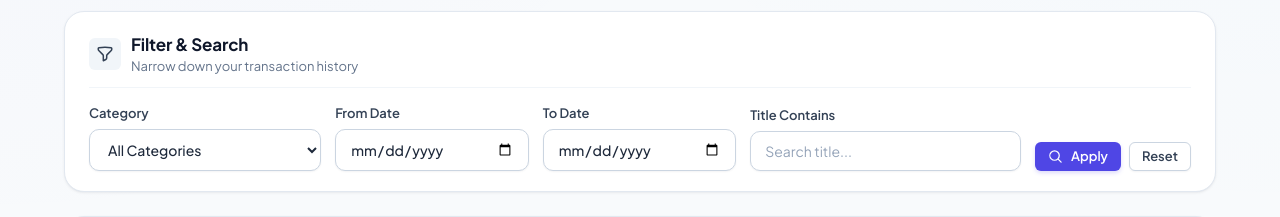
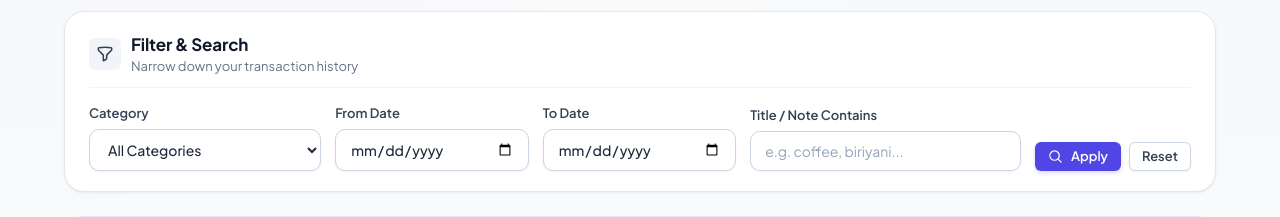
Before and after one commit to jasirmuhd55/personal-expense-tracker, a FastAPI app: page / in a window 1280 px wide. Shown: the part 667-884 px from the top of the page. Run offline with FastAPI, Linux system fonts and the light colour scheme; data that the repository does not hold is empty.

Commit message:
Allow search to match both title and note for more intuitive filtering

```diff
--- a/expense_tracker/routers/expenses.py
+++ b/expense_tracker/routers/expenses.py
@@ -62,8 +62,9 @@ def index(
         parameters.append(to_date)
 
     if title.strip():
-        conditions.append("title LIKE ?")
-        parameters.append(f"%{title.strip()}%")
+        conditions.append("(title LIKE ? OR note LIKE ?)")
+        search_term = f"%{title.strip()}%"
+        parameters.extend([search_term, search_term])
 
     query = "SELECT * FROM expenses"
     if conditions:
--- a/templates/index.html
+++ b/templates/index.html
@@ -216,8 +216,8 @@
                 </div>
 
                 <div class="field-group">
-                    <label>Title Contains</label>
-                    <input type="text" name="title" value="{{ title_filter }}" placeholder="Search title...">
+                    <label>Title / Note Contains</label>
+                    <input type="text" name="title" value="{{ title_filter }}" placeholder="e.g. coffee, biriyani...">
                 </div>
 
                 <div class="filter-actions">
```
